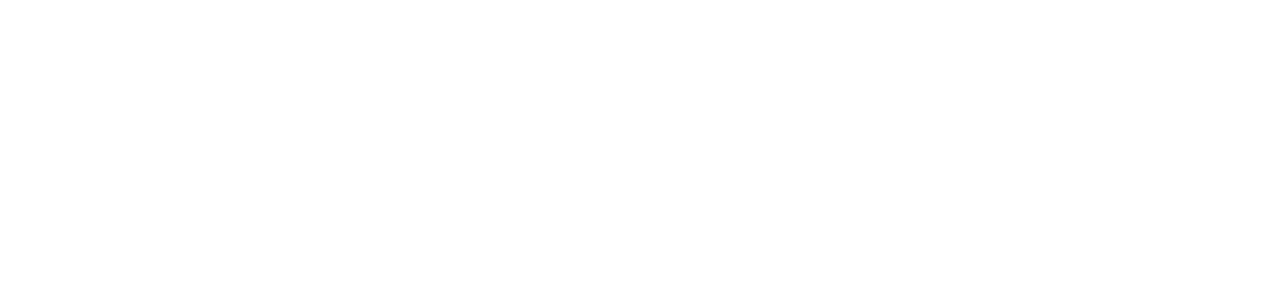
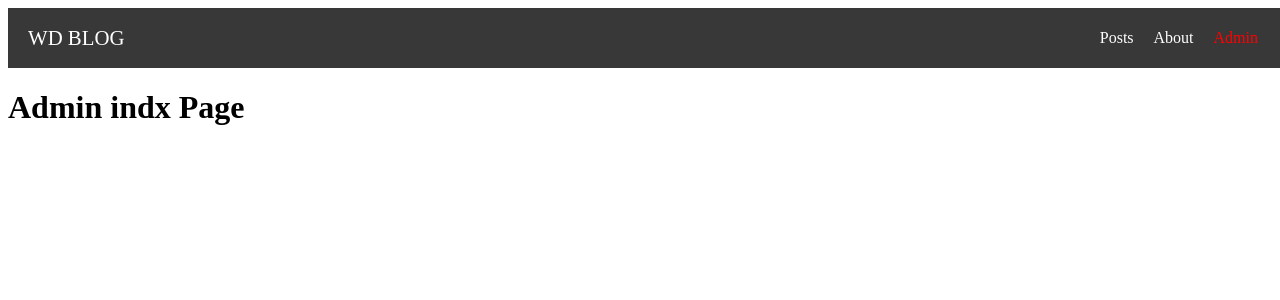
Before and after one commit to ahjam-taoufik/cv-nuxt-ex1, a Nuxt app: page /admin in a window 1280 px wide. Before the commit this address had no page. Shown: the top 300 px of the page. Built offline with nearby package versions, Linux system fonts and the light colour scheme; a web font is replaced by a local one.

Commit message:
add navBar

```diff
--- /dev/null
+++ b/components/TheHeader.vue
@@ -0,0 +1,98 @@
+<template>
+<div class="header-container2">
+  <header class="the-header">
+
+    <div class="logo">
+      <nuxt-link to="/">WD BLOG</nuxt-link>
+    </div>
+    <div class="spacer"></div>
+    <div class="navigation-items">
+      <ul class="nav-list">
+        <li class="nav-item"><nuxt-link to="/posts">Posts</nuxt-link></li>
+        <li class="nav-item"><nuxt-link to="/about">About</nuxt-link></li>
+        <li class="nav-item"><nuxt-link to="/admin">Admin</nuxt-link></li>
+      </ul>
+    </div>
+  </header>
+</div>
+</template>
+
+<script>
+
+export default {
+  name: "TheHeader",
+  components: {
+
+  }
+};
+</script>
+
+
+<style scoped>
+.header-container2 {
+  height: 60px;
+}
+
+.the-header {
+  width: 100%;
+  position: fixed;
+  height: 60px;
+  display: flex;
+  justify-content: space-around;
+  align-items: center;
+  background-color: rgb(56, 56, 56);
+  z-index: 100;
+  box-sizing: border-box;
+  padding: 0 20px;
+}
+
+.logo {
+  /* margin: 0 10px; */
+  font-size: 1.3rem;
+
+}
+
+.logo a {
+  text-decoration: none;
+  color: white;
+}
+
+.spacer {
+  flex: 1;
+  color:white;
+
+}
+
+.navigation-items {
+  display: none;
+
+}
+
+@media (min-width: 768px) {
+  .navigation-items {
+    display: block;
+  }
+}
+
+.nav-list {
+  list-style: none;
+  padding: 0;
+  margin: 0;
+  display: flex;
+}
+
+.nav-item {
+  margin: 0 10px;
+}
+
+.nav-item a {
+  text-decoration: none;
+  color: white;
+}
+
+.nav-item a:hover,
+.nav-item a:active,
+.nav-item a.nuxt-link-active {
+  color: red;
+}
+</style>
--- a/layouts/default.vue
+++ b/layouts/default.vue
@@ -1,17 +1,26 @@
 <template>
-  <Nuxt />
+  <div>
+    <TheHeader/>
+    <Nuxt />
+  </div>
 </template>
 <script>
 
-
+import TheHeader from "@/components/TheHeader";
 export default {
-    name:'default'
-}
+  name: "default",
+  componnents: {
+    TheHeader
+  },
+  data() {
+    return {
+    };
+  },
+};
 </script>
 
-<style >
-
-   html{
-     font-family: 'Arima', cursive;
-   }
+<style>
+html {
+  font-family: "Arima", cursive;
+}
 </style>
--- /dev/null
+++ b/pages/admin/index.vue
@@ -0,0 +1,15 @@
+<template>
+    <div>
+         <h1>Admin indx Page</h1>
+    </div>
+</template>
+
+<script>
+    export default {
+
+    }
+</script>
+
+<style lang="scss" scoped>
+
+</style>
--- a/pages/index.vue
+++ b/pages/index.vue
@@ -22,7 +22,7 @@
 </template>
 
 <script>
-import SinglePost from "@/components/SinglePost";
+import SinglePost from "@/components/Posts/SinglePost";
 export default {
   name: "IndexPage",
   components: {
```
Also changed, not shown: components/Posts/SinglePost.vue (renamed from components/SinglePost.vue).
